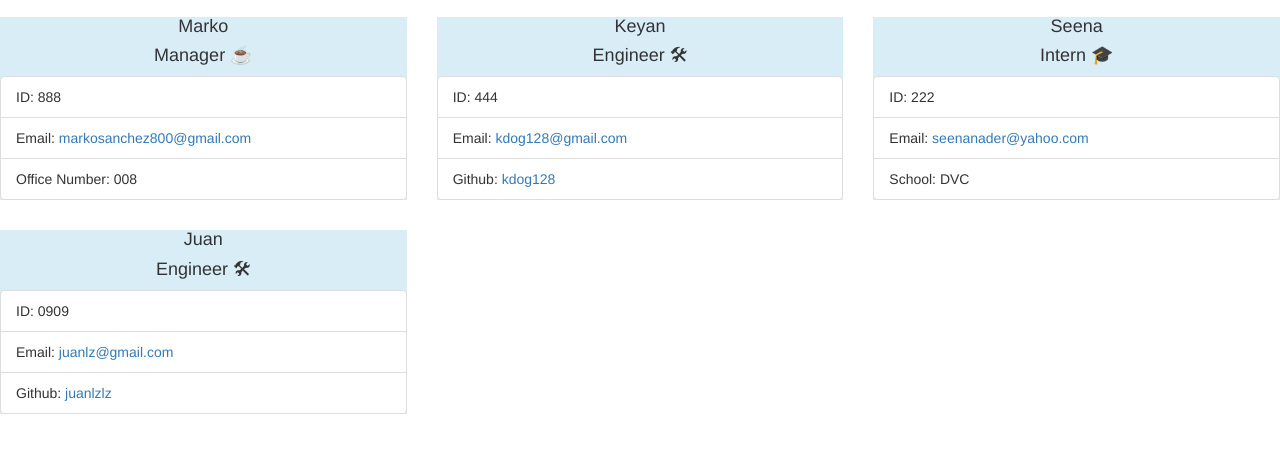
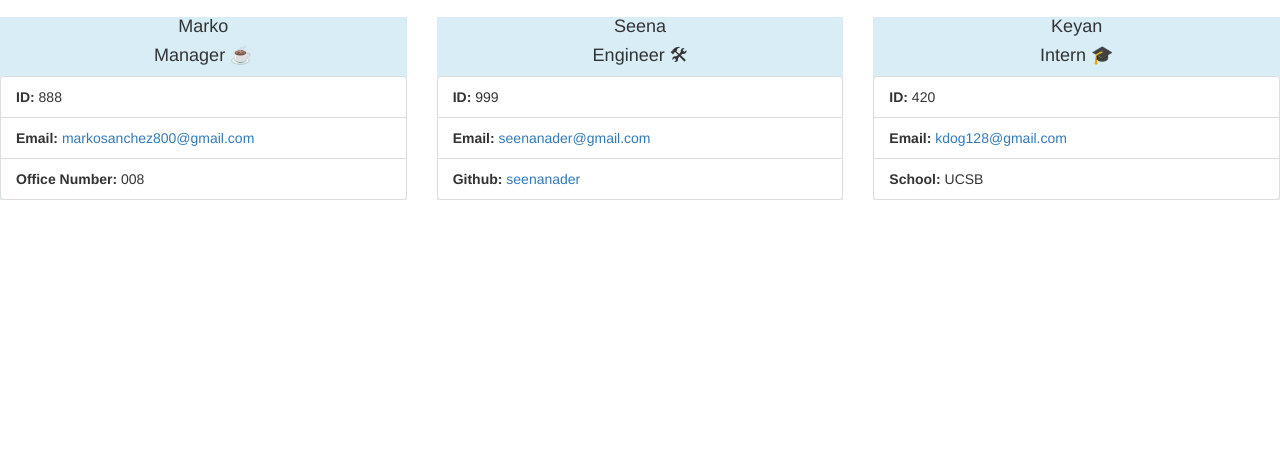
Before and after one commit to markosanchez800/team-profile-generator, a website: page teamprofile.html in a window 1280 px wide. Shown: the part 63-516 px from the top of the page. Drawn offline with nearby package versions, Linux system fonts and the light colour scheme.

```diff
--- a/teamprofile.html
+++ b/teamprofile.html
@@ -22,48 +22,35 @@
         <div class="card-header text-center"><h4>Manager ☕️</h4></div>
         <div class="card-body">
         <ul class="list-group list-group-flush">
-        <li class="list-group-item">ID: 888</li>
-        <li class="list-group-item">Email: <a href="mailto:markosanchez800@gmail.com"> markosanchez800@gmail.com</a></li>
-        <li class="list-group-item">Office Number: 008</li>
+        <li class="list-group-item"><strong>ID:</strong> 888</li>
+        <li class="list-group-item"><strong>Email:</strong> <a href="mailto:markosanchez800@gmail.com"> markosanchez800@gmail.com</a></li>
+        <li class="list-group-item"><strong>Office Number:</strong> 008</li>
         </div>
         </div>
         </div>
 
                              <div class="col-md-4">
                              <div class="card text-dark bg-info mb-3">
-                             <div class="card-header text-center"><h4>Keyan</h4></div>
+                             <div class="card-header text-center"><h4>Seena</h4></div>
                              <div class="card-header text-center"><h4>Engineer 🛠</h4></div>
                              <div class="card-body">
                              <ul class="list-group list-group-flush">
-                             <li class="list-group-item">ID: 444</li>
-                             <li class="list-group-item">Email: <a href="mailto:kdog128@gmail.com"> kdog128@gmail.com</a></li>
-                             <li class="list-group-item">Github: <a href="https://github.com/kdog128"> kdog128</a></li>
+                             <li class="list-group-item"><strong>ID:</strong> 999</li>
+                             <li class="list-group-item"><strong>Email:</strong> <a href="mailto:seenanader@gmail.com"> seenanader@gmail.com</a></li>
+                             <li class="list-group-item"><strong>Github:</strong> <a href="https://github.com/seenanader"> seenanader</a></li>
                              </div>
                              </div>
                              </div>
 
                             <div class="col-md-4">
                             <div class="card text-dark bg-info mb-3">
-                             <div class="card-header text-center"><h4>Seena</h4></div>
+                             <div class="card-header text-center"><h4>Keyan</h4></div>
                              <div class="card-header text-center"><h4>Intern 🎓</h4></div>
                              <div class="card-body">
                              <ul class="list-group list-group-flush">
-                             <li class="list-group-item">ID: 222</li>
-                             <li class="list-group-item">Email: <a href="mailto:seenanader@yahoo.com"> seenanader@yahoo.com</a></li>
-                             <li class="list-group-item">School: DVC</li>
-                             </div>
-                             </div>
-                             </div>
-
-                             <div class="col-md-4">
-                             <div class="card text-dark bg-info mb-3">
-                             <div class="card-header text-center"><h4>Juan</h4></div>
-                             <div class="card-header text-center"><h4>Engineer 🛠</h4></div>
-                             <div class="card-body">
-                             <ul class="list-group list-group-flush">
-                             <li class="list-group-item">ID: 0909</li>
-                             <li class="list-group-item">Email: <a href="mailto:juanlz@gmail.com"> juanlz@gmail.com</a></li>
-                             <li class="list-group-item">Github: <a href="https://github.com/juanlzlz"> juanlzlz</a></li>
+                             <li class="list-group-item"><strong>ID:</strong> 420</li>
+                             <li class="list-group-item"><strong>Email:</strong> <a href="mailto:kdog128@gmail.com"> kdog128@gmail.com</a></li>
+                             <li class="list-group-item"><strong>School:</strong> UCSB</li>
                              </div>
                              </div>
                              </div>
```
Also changed, not shown: index.js (+9 -9 lines), package.json (added, +29 -0 lines), tests/employee.test.js (+23 -0 lines), 1 other file.
